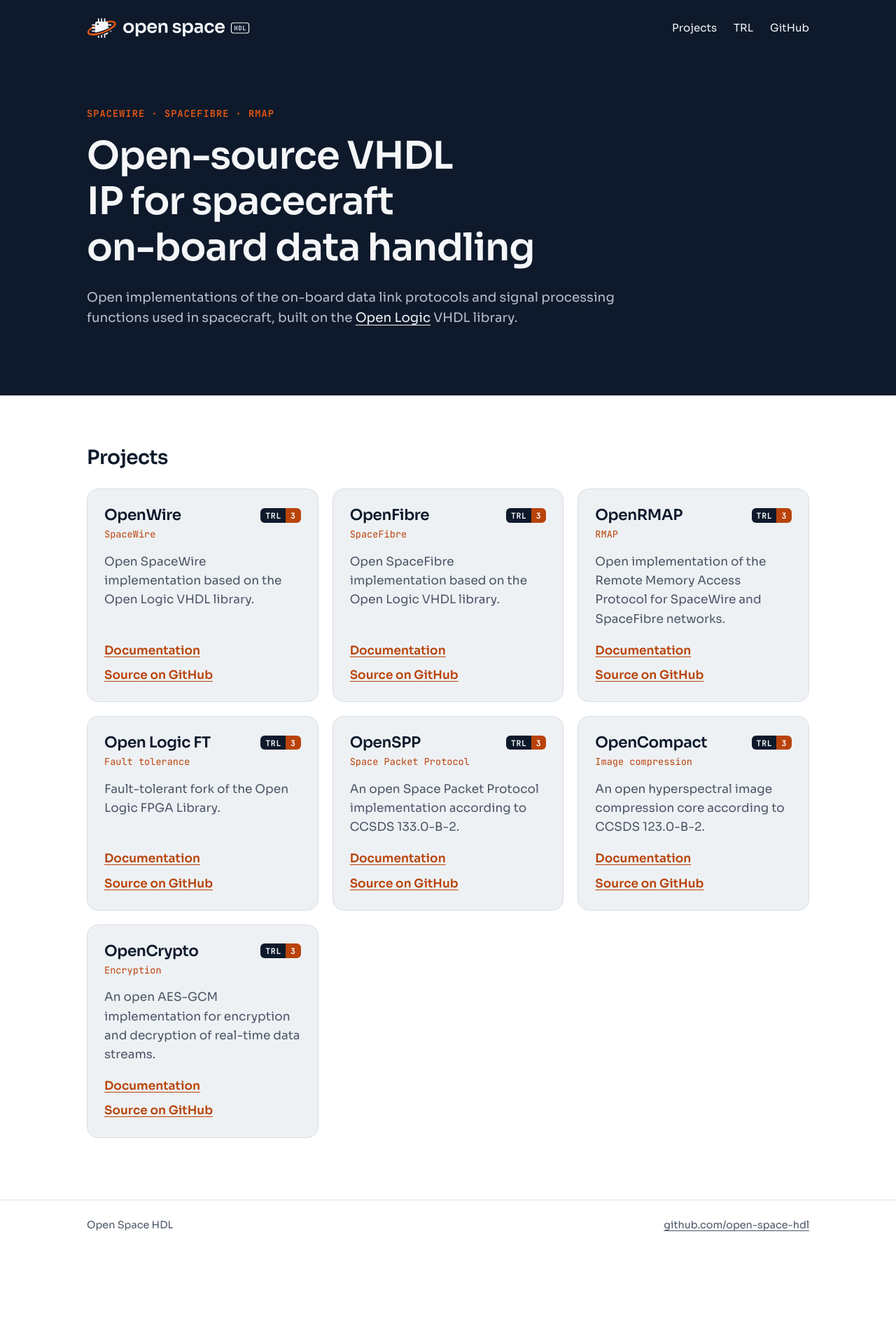
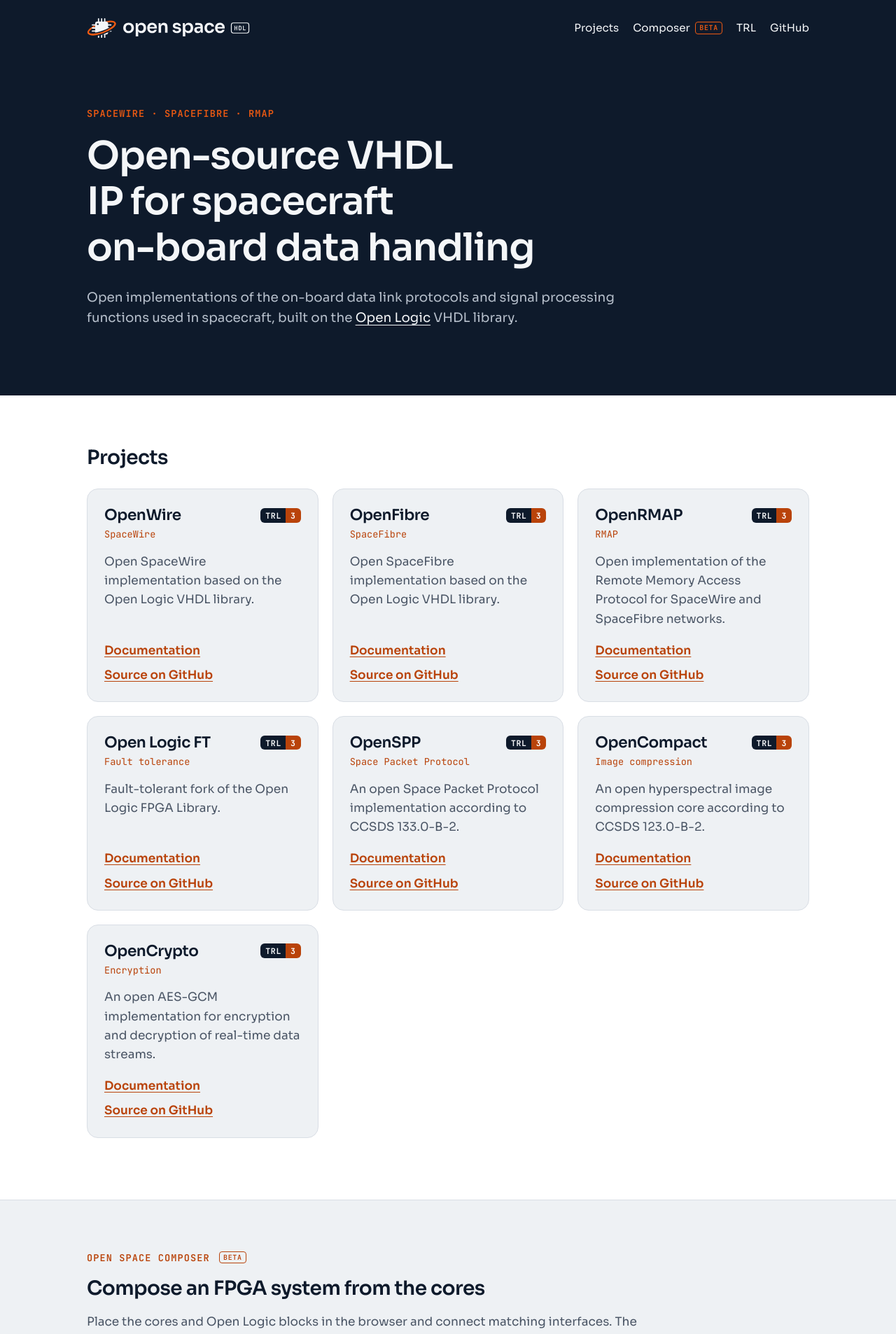
Before and after one commit to open-space-hdl/open-space-hdl.github.io, a Jekyll site: the page built from index.html, in a window 1280 px wide. Shown: the top 1906 px of the page at 70% size. Built offline with Jekyll 4.4.1, drawn with Linux system fonts in a browser that asks for light colours; before the commit the page ends 1786 px from its top, so only the background shows below that; some of the changed text lies outside the part shown.

Commit message:
Publish the Composer beta on the site
The header and the footer of every page get the entry "Composer" with a
Beta badge (marked as the current page in the editor), and the start page
a short section with a picture of the editor (tools/composer_teaser.mjs
takes it from the built site; no external requests).

.github/workflows/composer.yml checks every push and pull request: the
catalog against the VHDL entities of the source repositories (cloned next
to the site with the new clone command of composer_catalog.py), the
schema validation of the examples, the unit tests, the type check, and
the browser tests in Chromium, Firefox and WebKit against a Jekyll build
with the gem set of GitHub Pages (tests/jekyll/Gemfile). The frame-time
bounds of the 100-block test apply locally only, since shared runners
have no GPU. The README describes the Composer, the catalog update and
the tests.

```diff
--- a/_includes/site-header.html
+++ b/_includes/site-header.html
@@ -1,4 +1,3 @@
-
   <header class="site-header{% if include.compact %} site-header-compact{% endif %}">
     <div class="{% if include.compact %}header-bar header-bar-wide{% else %}wrap header-bar{% endif %}">
       <a class="brand" href="{{ '/' | relative_url }}">
@@ -6,7 +5,8 @@
       </a>
       <nav class="site-nav" aria-label="Main">
         <a href="{{ '/#projects' | relative_url }}">Projects</a>
-        <a href="{{ '/trl/' | relative_url }}">TRL</a>
+        <a href="{{ '/composer/' | relative_url }}"{% if page.url contains '/composer/' %} aria-current="page"{% endif %}>Composer <span class="nav-badge">Beta</span></a>
+        <a href="{{ '/trl/' | relative_url }}"{% if page.url == '/trl/' %} aria-current="page"{% endif %}>TRL</a>
         <a href="{{ site.github_org }}">GitHub</a>
       </nav>
     </div>
--- a/_layouts/default.html
+++ b/_layouts/default.html
@@ -14,6 +14,7 @@
     <div class="wrap footer-bar">
       <span>{{ site.title }}</span>
       <nav aria-label="Footer">
+        <a href="{{ '/composer/' | relative_url }}">Composer <span class="nav-badge">Beta</span></a>
         <a href="{{ site.github_org }}">github.com/open-space-hdl</a>
       </nav>
     </div>
--- a/assets/css/site.css
+++ b/assets/css/site.css
@@ -75,14 +75,39 @@
 .brand { display: inline-flex; }
 .brand img { display: block; height: 30px; width: auto; }
 
-.site-nav { display: flex; gap: 24px; }
+.site-nav { display: flex; flex-wrap: wrap; gap: 0 20px; }
 .site-nav a {
+  white-space: nowrap;
   color: var(--light);
   text-decoration: none;
   font-size: 0.95rem;
   padding: 8px 0;
 }
 .site-nav a:hover { color: var(--orange); }
+.site-nav a[aria-current="page"] {
+  color: var(--orange);
+  text-decoration: underline;
+  text-decoration-thickness: 2px;
+  text-underline-offset: 6px;
+}
+
+/* Beta badge of the Composer entry (header and footer) */
+.nav-badge {
+  display: inline-block;
+  margin-left: 4px;
+  padding: 1px 5px;
+  border: 1px solid currentColor;
+  border-radius: 4px;
+  font-family: var(--font-mono);
+  font-size: 0.62rem;
+  font-weight: 600;
+  letter-spacing: 0.08em;
+  line-height: 1.4;
+  text-transform: uppercase;
+  vertical-align: 2px;
+}
+.site-nav .nav-badge { color: var(--orange); }
+.site-footer .nav-badge { color: var(--orange-text); }
 
 /* Hero */
 .hero {
@@ -241,6 +266,46 @@
   .card-linked:hover { transform: none; }
 }
 
+
+/* Composer teaser on the start page */
+.teaser {
+  padding: 72px 0 88px;
+  background: var(--surface);
+  border-top: 1px solid var(--border);
+}
+.teaser .eyebrow { color: var(--orange-text); }
+.teaser .eyebrow .nav-badge { color: var(--orange-text); }
+.teaser h2 { margin: 0; font-size: 1.75rem; }
+.teaser-text { max-width: 64ch; }
+.teaser-text p { color: var(--text-muted); }
+.teaser-links {
+  display: flex;
+  flex-wrap: wrap;
+  align-items: center;
+  gap: 12px 24px;
+  margin: 24px 0 0;
+}
+.button {
+  display: inline-block;
+  padding: 10px 18px;
+  border-radius: 8px;
+  background: var(--navy);
+  color: #FFFFFF;
+  font-weight: 600;
+  text-decoration: none;
+  transition: background-color 0.15s ease;
+}
+.button:hover { background: var(--orange-text); color: #FFFFFF; }
+.teaser-shot {
+  margin: 32px 0 0;
+  display: block;
+  border: 1px solid var(--border);
+  border-radius: 12px;
+  overflow: hidden;
+  box-shadow: var(--shadow-lift);
+  background: #FFFFFF;
+}
+.teaser-shot img { display: block; width: 100%; height: auto; }
 
 /* Plain content pages (404, TRL, later: about, imprint, ...) */
 .page { padding: 72px 0 88px; }
--- a/index.html
+++ b/index.html
@@ -22,3 +22,25 @@
     </div>
   </div>
 </section>
+
+<section class="teaser" id="composer" aria-labelledby="composer-title">
+  <div class="wrap">
+    <div class="teaser-text">
+      <p class="eyebrow">Open Space Composer <span class="nav-badge">Beta</span></p>
+      <h2 id="composer-title">Compose an FPGA system from the cores</h2>
+      <p>
+        Place the cores and Open Logic blocks in the browser and connect matching interfaces. The Composer inserts
+        width converters, clock crossings and reset generators, checks the design rules and saves a file from which
+        a person or an AI agent builds the VHDL top level.
+      </p>
+      <p class="teaser-links">
+        <a class="button" href="{{ '/composer/' | relative_url }}">Open the Composer</a>
+        <a href="{{ '/composer/format/' | relative_url }}">The file format</a>
+      </p>
+    </div>
+    <figure class="teaser-shot">
+      <img src="{{ '/assets/img/composer-teaser.png' | relative_url }}" width="1680" height="660" loading="lazy" decoding="async"
+           alt="The Composer with a SpaceWire port, an RMAP target, an N-Char adapter and a Space Packet node in two clock domains, and the two asynchronous FIFOs that the Composer inserted on the border between the domains.">
+    </figure>
+  </div>
+</section>
```
Also changed, not shown: tests/e2e/m3.spec.mjs (+6 -3 lines), tests/e2e/site.spec.mjs (added, +42 -0 lines), tests/jekyll/Gemfile (added, +14 -0 lines), tools/composer_catalog.py (+20 -1 lines), tools/composer_teaser.mjs (added, +38 -0 lines), .github/workflows/composer.yml (added), README.md, assets/img/composer-teaser.png (added), 1 other file.
